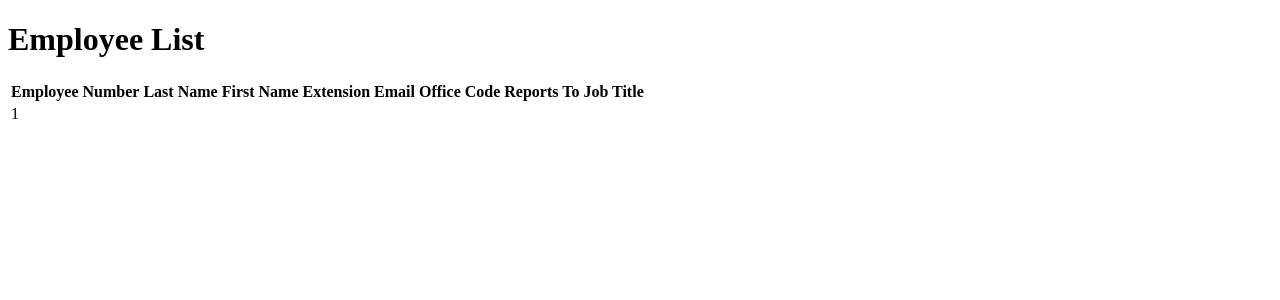
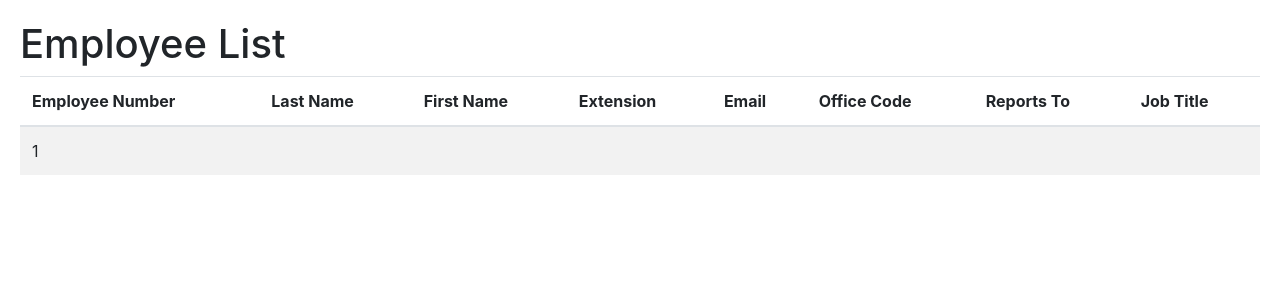
Before and after one commit to LeeHongSoek/cloudtype_fastapi, a FastAPI app: page /mysql in a window 1280 px wide. Shown: the top 300 px of the page. Run offline with FastAPI, Linux system fonts and the light colour scheme; tables that the repository leaves empty or names only in its code hold one stand-in row (values such as "Sample post"); data that the repository does not hold is empty; some libraries are stand-ins or nearby versions.

Commit message:
-- 2023-06-07 21:10에 자동업데이트 함 --

```diff
--- a/templates/mysql.html
+++ b/templates/mysql.html
@@ -2,10 +2,17 @@
 <html>
 <head>
     <title>Employee List</title>
+    <link rel="stylesheet" href="https://stackpath.bootstrapcdn.com/bootstrap/4.5.2/css/bootstrap.min.css">
+    <style>
+        body {
+            padding: 20px;
+        }
+    </style>
 </head>
 <body>
     <h1>Employee List</h1>
-    <table>
+    <table class="table table-striped">
+        <thead>
             <tr>
                 <th>Employee Number</th>
                 <th>Last Name</th>
@@ -16,6 +23,8 @@
                 <th>Reports To</th>
                 <th>Job Title</th>
             </tr>
+        </thead>
+        <tbody>
             {% for row in rows %}
             <tr>
                 <td>{{ row[0] }}</td>
@@ -28,6 +37,10 @@
                 <td>{{ row[7] }}</td>
             </tr>
             {% endfor %}
+        </tbody>
     </table>
+    <script src="https://code.jquery.com/jquery-3.5.1.slim.min.js"></script>
+    <script src="https://cdn.jsdelivr.net/npm/@popperjs/core@2.5.4/dist/umd/popper.min.js"></script>
+    <script src="https://stackpath.bootstrapcdn.com/bootstrap/4.5.2/js/bootstrap.min.js"></script>
 </body>
 </html>
```
Lines whose indentation alone changed are shown as unchanged.
